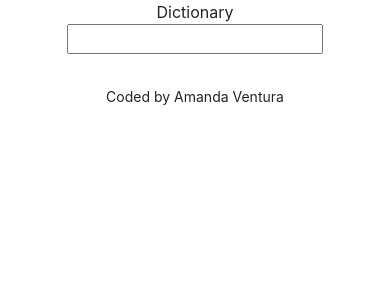
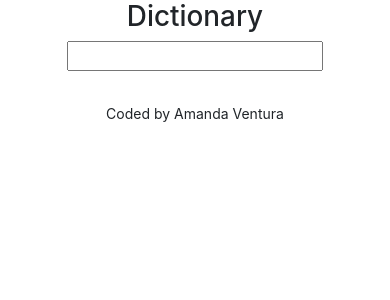
Before and after one commit to ASV185/react-dictionary-project, a React (Create React App) app: page / in a window 390 px wide. Shown: the top 300 px of the page. Built offline with nearby package versions, Linux system fonts and the light colour scheme.

Commit message:
added phonetics text and h1 to h4 headings

```diff
--- a/src/App.js
+++ b/src/App.js
@@ -6,7 +6,7 @@ function App() {
     <div className="App">
       <div className="container">
         <header className="App-header text-center">
-          Dictionary
+          <h1>Dictionary</h1>
         </header>
         <main>
           <Dictionary />
--- a/src/Results.js
+++ b/src/Results.js
@@ -6,6 +6,7 @@ export default function Results(props){
     if(props.results){
     return <div className="Results">
             <h2>{props.results.word}</h2>
+            <h4>/{props.results.phonetic}/</h4>
             {props.results.meanings.map(function(meaning, index){
                 return (
                     <div key={index}>
```
